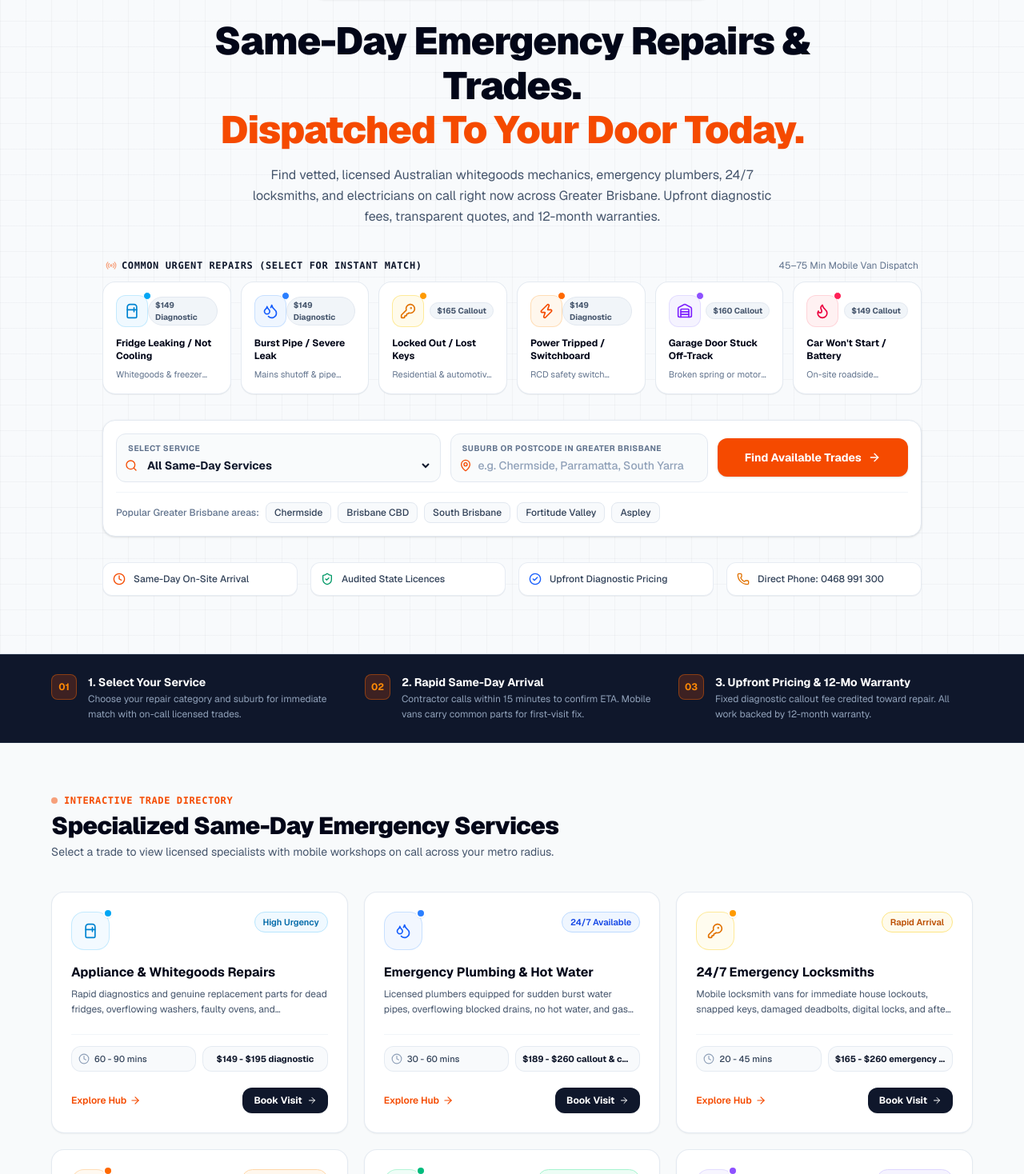
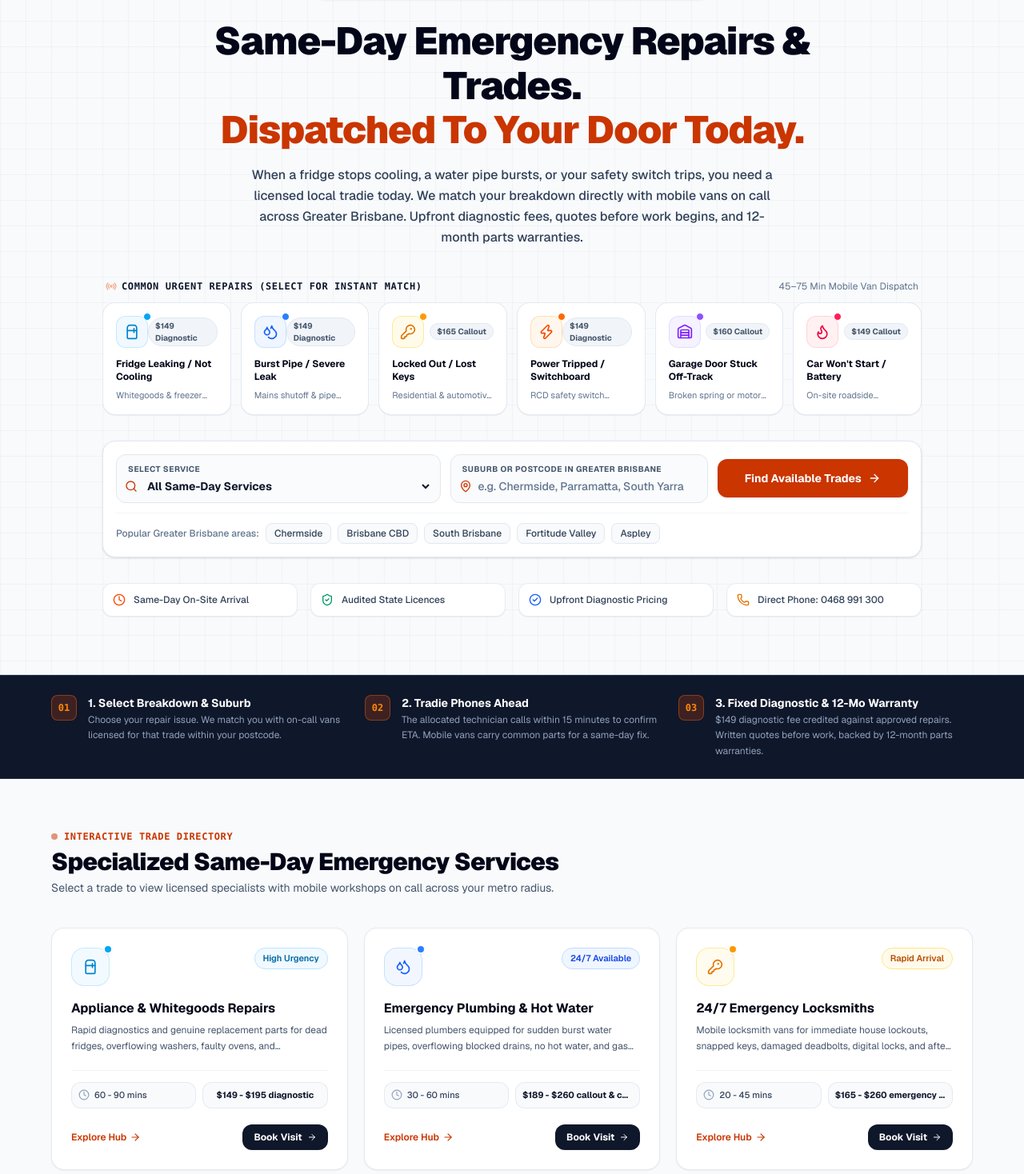
Before and after one commit to brisbanecomputerfix-jpg/samedayrepairs, a Next.js app: page / in a window 1280 px wide. Shown: the part 242-1710 px from the top of the page at 80% size. Built offline with nearby package versions, Linux system fonts and the light colour scheme.

Commit message:
perf: enhance web vitals, a11y landmarks, color contrast, and humanized content copy

```diff
--- a/src/app/page.tsx
+++ b/src/app/page.tsx
@@ -142,6 +142,7 @@ export default function HomePage() {
         onOpenRegister={() => setIsRegisterOpen(true)}
       />
 
+      <main id="main-content" className="flex-1">
         {/* Hero with Emergency Crisis Console */}
         <HeroSearch
           selectedCityId={selectedCityId}
@@ -157,37 +158,37 @@ export default function HomePage() {
           <div className="container mx-auto max-w-6xl">
             <div className="grid grid-cols-1 md:grid-cols-3 gap-6 text-sm">
               <div className="flex items-start gap-3.5">
-              <div className="h-8 w-8 rounded-lg bg-orange-600/20 border border-orange-500/40 text-orange-400 font-bold flex items-center justify-center shrink-0 text-xs">
+                <div className="h-8 w-8 rounded-lg bg-orange-600/20 border border-orange-500/40 text-orange-400 font-bold flex items-center justify-center shrink-0 text-xs font-mono">
                   01
                 </div>
                 <div>
-                <h3 className="font-bold text-white text-sm">1. Select Your Service</h3>
+                  <h3 className="font-bold text-white text-sm">1. Select Breakdown & Suburb</h3>
                   <p className="text-xs text-slate-400 mt-0.5 leading-relaxed">
-                  Choose your repair category and suburb for immediate match with on-call licensed trades.
+                    Choose your repair issue. We match you with on-call vans licensed for that trade within your postcode.
                   </p>
                 </div>
               </div>
 
               <div className="flex items-start gap-3.5">
-              <div className="h-8 w-8 rounded-lg bg-orange-600/20 border border-orange-500/40 text-orange-400 font-bold flex items-center justify-center shrink-0 text-xs">
+                <div className="h-8 w-8 rounded-lg bg-orange-600/20 border border-orange-500/40 text-orange-400 font-bold flex items-center justify-center shrink-0 text-xs font-mono">
                   02
                 </div>
                 <div>
-                <h3 className="font-bold text-white text-sm">2. Rapid Same-Day Arrival</h3>
+                  <h3 className="font-bold text-white text-sm">2. Tradie Phones Ahead</h3>
                   <p className="text-xs text-slate-400 mt-0.5 leading-relaxed">
-                  Contractor calls within 15 minutes to confirm ETA. Mobile vans carry common parts for first-visit fix.
+                    The allocated technician calls within 15 minutes to confirm ETA. Mobile vans carry common parts for a same-day fix.
                   </p>
                 </div>
               </div>
 
               <div className="flex items-start gap-3.5">
-              <div className="h-8 w-8 rounded-lg bg-orange-600/20 border border-orange-500/40 text-orange-400 font-bold flex items-center justify-center shrink-0 text-xs">
+                <div className="h-8 w-8 rounded-lg bg-orange-600/20 border border-orange-500/40 text-orange-400 font-bold flex items-center justify-center shrink-0 text-xs font-mono">
                   03
                 </div>
                 <div>
-                <h3 className="font-bold text-white text-sm">3. Upfront Pricing & 12-Mo Warranty</h3>
+                  <h3 className="font-bold text-white text-sm">3. Fixed Diagnostic & 12-Mo Warranty</h3>
                   <p className="text-xs text-slate-400 mt-0.5 leading-relaxed">
-                  Fixed diagnostic callout fee credited toward repair. All work backed by 12-month warranty.
+                    $149 diagnostic fee credited against approved repairs. Written quotes before work, backed by 12-month parts warranties.
                   </p>
                 </div>
               </div>
@@ -210,7 +211,7 @@ export default function HomePage() {
             <div>
               <div className="flex items-center gap-2">
                 <span className="flex h-2 w-2 rounded-full bg-emerald-500" />
-              <span className="text-xs font-bold uppercase tracking-wider text-emerald-800">
+                <span className="text-xs font-bold uppercase tracking-wider text-emerald-800 font-mono">
                   Verified Local Contractors
                 </span>
               </div>
@@ -226,6 +227,7 @@ export default function HomePage() {
             {/* Quick Filters */}
             <div className="flex flex-wrap items-center gap-2">
               <button
+                type="button"
                 onClick={() => setOnDutyOnly(!onDutyOnly)}
                 className={`rounded-xl border px-3.5 py-2 text-xs font-bold transition-all cursor-pointer flex items-center gap-1.5 ${
                   onDutyOnly
@@ -239,6 +241,9 @@ export default function HomePage() {
 
               {/* City Switcher */}
               <select
+                id="city-switcher"
+                name="city-switcher"
+                aria-label="Select Australian capital city or region"
                 value={selectedCityId}
                 onChange={(e) => setSelectedCityId(e.target.value)}
                 className="rounded-xl border border-slate-200 bg-white px-3.5 py-2 text-xs font-bold text-slate-900 focus:outline-hidden cursor-pointer shadow-2xs"
@@ -355,6 +360,7 @@ export default function HomePage() {
           </div>
         </div>
       </section>
+      </main>
 
       {/* Footer */}
       <Footer
--- a/src/components/category-grid.tsx
+++ b/src/components/category-grid.tsx
@@ -179,8 +179,8 @@ export function CategoryGrid({
       <div className="container mx-auto max-w-6xl">
         <div className="flex flex-col sm:flex-row sm:items-end justify-between mb-10 gap-4">
           <div>
-            <div className="flex items-center gap-2 text-xs font-bold uppercase tracking-wider text-orange-600 mb-1.5 font-mono">
-              <span className="w-2 h-2 rounded-full bg-orange-600 inline-block animate-pulse"></span>
+            <div className="flex items-center gap-2 text-xs font-bold uppercase tracking-wider text-orange-700 mb-1.5 font-mono">
+              <span className="w-2 h-2 rounded-full bg-orange-700 inline-block animate-pulse"></span>
               <span>Interactive Trade Directory</span>
             </div>
             <h2 className="text-2xl sm:text-3xl font-black text-slate-950 tracking-tight">
@@ -194,7 +194,7 @@ export function CategoryGrid({
           {selectedCategory !== "all" && (
             <button
               onClick={() => onSelectCategory("all")}
-              className="text-xs font-bold text-slate-700 hover:text-orange-600 bg-white border border-slate-200 rounded-xl px-3.5 py-2 shadow-2xs transition-colors self-start sm:self-auto cursor-pointer"
+              className="text-xs font-bold text-slate-700 hover:text-orange-700 bg-white border border-slate-200 rounded-xl px-3.5 py-2 shadow-2xs transition-colors self-start sm:self-auto cursor-pointer"
             >
               ← View All Services
             </button>
@@ -294,7 +294,7 @@ export function CategoryGrid({
                     <Link
                       href={`/category/${cat.slug}`}
                       onClick={(e) => e.stopPropagation()}
-                      className="text-xs font-semibold text-orange-600 hover:text-orange-700 transition-colors flex items-center gap-1 group/link"
+                      className="text-xs font-semibold text-orange-700 hover:text-orange-800 transition-colors flex items-center gap-1 group/link"
                     >
                       <span>Explore Hub</span>
                       <ArrowRight className="h-3.5 w-3.5 transition-transform group-hover/link:translate-x-1" />
@@ -306,7 +306,7 @@ export function CategoryGrid({
                         e.stopPropagation();
                         onOpenDispatch(cat.id);
                       }}
-                      className="text-xs font-bold bg-slate-900 hover:bg-orange-600 text-white px-3.5 py-2 rounded-xl shadow-2xs hover:shadow-sm transition-all duration-200 cursor-pointer active:scale-95 flex items-center gap-1.5"
+                      className="text-xs font-bold bg-slate-900 hover:bg-orange-700 text-white px-3.5 py-2 rounded-xl shadow-2xs hover:shadow-sm transition-all duration-200 cursor-pointer active:scale-95 flex items-center gap-1.5"
                     >
                       <span>Book Visit</span>
                       <ArrowRight className="h-3 w-3" />
@@ -331,7 +331,7 @@ export function CategoryGrid({
 
           <Link
             href="/trade-charter"
-            className="text-orange-600 font-bold hover:underline shrink-0 flex items-center gap-1"
+            className="text-orange-700 font-bold hover:underline shrink-0 flex items-center gap-1"
           >
             <span>Read Trade Charter & Standards</span>
             <ArrowRight className="h-3.5 w-3.5" />
--- a/src/components/hero-search.tsx
+++ b/src/components/hero-search.tsx
@@ -151,10 +151,10 @@ export function HeroSearch({
         <div className="text-center max-w-3xl mx-auto space-y-4">
           <h1 className="text-3xl sm:text-4xl md:text-5xl font-black text-slate-950 tracking-tight leading-[1.15] break-words">
             Same-Day Emergency Repairs & Trades. <br className="hidden sm:inline" />
-            <span className="text-orange-600">Dispatched To Your Door Today.</span>
+            <span className="text-orange-700">Dispatched To Your Door Today.</span>
           </h1>
-          <p className="text-sm sm:text-base text-slate-600 max-w-2xl mx-auto leading-relaxed">
-            Find vetted, licensed Australian whitegoods mechanics, emergency plumbers, 24/7 locksmiths, and electricians on call right now across {currentCity.name}. Upfront diagnostic fees, transparent quotes, and 12-month warranties.
+          <p className="text-sm sm:text-base text-slate-700 max-w-2xl mx-auto leading-relaxed font-medium">
+            When a fridge stops cooling, a water pipe bursts, or your safety switch trips, you need a licensed local tradie today. We match your breakdown directly with mobile vans on call across {currentCity.name}. Upfront diagnostic fees, quotes before work begins, and 12-month parts warranties.
           </p>
         </div>
 
@@ -256,12 +256,15 @@ export function HeroSearch({
 
             {/* Category Dropdown */}
             <div className="md:col-span-5 bg-slate-50/80 border border-slate-200 rounded-xl p-2.5">
-              <label className="text-[10px] font-bold uppercase tracking-wider text-slate-500 block px-1">
+              <label htmlFor="service-select" className="text-[10px] font-bold uppercase tracking-wider text-slate-600 block px-1">
                 Select Service
               </label>
               <div className="flex items-center mt-1">
-                <Search className="h-4 w-4 text-orange-600 mr-2 shrink-0" />
+                <Search className="h-4 w-4 text-orange-700 mr-2 shrink-0" />
                 <select
+                  id="service-select"
+                  name="service-select"
+                  aria-label="Select repair trade"
                   value={selectedCategory}
                   onChange={(e) => onSelectCategory(e.target.value)}
                   className="w-full bg-transparent text-sm font-bold text-slate-900 focus:outline-hidden cursor-pointer"
@@ -278,17 +281,20 @@ export function HeroSearch({
 
             {/* Suburb / Postcode Input */}
             <div className="md:col-span-4 bg-slate-50/80 border border-slate-200 rounded-xl p-2.5">
-              <label className="text-[10px] font-bold uppercase tracking-wider text-slate-500 block px-1">
+              <label htmlFor="suburb-query-input" className="text-[10px] font-bold uppercase tracking-wider text-slate-600 block px-1">
                 Suburb or Postcode in {currentCity.name}
               </label>
               <div className="flex items-center mt-1">
-                <MapPin className="h-4 w-4 text-orange-600 mr-2 shrink-0" />
+                <MapPin className="h-4 w-4 text-orange-700 mr-2 shrink-0" />
                 <input
+                  id="suburb-query-input"
+                  name="suburb-query-input"
+                  aria-label={`Suburb or Postcode in ${currentCity.name}`}
                   type="text"
                   value={suburbQuery}
                   onChange={(e) => onSuburbChange(e.target.value)}
                   placeholder="e.g. Chermside, Parramatta, South Yarra"
-                  className="w-full bg-transparent text-sm font-medium text-slate-900 placeholder-slate-400 focus:outline-hidden"
+                  className="w-full bg-transparent text-sm font-medium text-slate-900 placeholder-slate-500 focus:outline-hidden"
                 />
               </div>
             </div>
@@ -298,7 +304,7 @@ export function HeroSearch({
               <button
                 type="button"
                 onClick={onOpenDispatch}
-                className="w-full flex items-center justify-center gap-2 rounded-xl bg-orange-600 hover:bg-orange-700 py-3.5 px-4 text-sm font-bold text-white shadow-sm hover:shadow-md transition-all cursor-pointer"
+                className="w-full flex items-center justify-center gap-2 rounded-xl bg-orange-700 hover:bg-orange-800 py-3.5 px-4 text-sm font-bold text-white shadow-sm hover:shadow-md transition-all cursor-pointer"
               >
                 <span>Find Available Trades</span>
                 <ArrowRight className="h-4 w-4" />
--- a/src/components/mobile-sticky-bar.tsx
+++ b/src/components/mobile-sticky-bar.tsx
@@ -28,7 +28,7 @@ export function MobileStickyBar({ onOpenDispatch, suburbText }: MobileStickyBarP
         <button
           type="button"
           onClick={onOpenDispatch}
-          className="flex-1 flex items-center justify-center gap-2 rounded-lg bg-orange-600 hover:bg-orange-700 py-3 text-xs font-black uppercase tracking-wider text-white shadow-xs active:scale-98 transition-all cursor-pointer"
+          className="flex-1 flex items-center justify-center gap-2 rounded-lg bg-orange-700 hover:bg-orange-800 py-3 text-xs font-black uppercase tracking-wider text-white shadow-xs active:scale-98 transition-all cursor-pointer"
         >
           <Zap className="h-4 w-4 fill-white" />
           <span>Dispatch Tech</span>
--- a/src/components/provider-card.tsx
+++ b/src/components/provider-card.tsx
@@ -130,7 +130,7 @@ export function ProviderCard({ provider, onOpenDispatch }: ProviderCardProps) {
           <button
             type="button"
             onClick={() => onOpenDispatch(provider)}
-            className="flex items-center justify-center gap-1.5 rounded-xl bg-orange-600 hover:bg-orange-700 py-2.5 text-xs font-bold text-white shadow-xs transition-all cursor-pointer"
+            className="flex items-center justify-center gap-1.5 rounded-xl bg-orange-700 hover:bg-orange-800 py-2.5 text-xs font-bold text-white shadow-xs transition-all cursor-pointer"
           >
             <Zap className="h-3.5 w-3.5 fill-white" />
             <span>Book Visit</span>
--- a/src/components/scroll-to-top.tsx
+++ b/src/components/scroll-to-top.tsx
@@ -32,8 +32,8 @@ export function ScrollToTop() {
     <button
       type="button"
       onClick={scrollToTop}
-      aria-label="Scroll back to top"
-      className="fixed bottom-20 sm:bottom-6 right-4 sm:right-6 z-40 flex items-center gap-1.5 rounded-full border border-slate-300 bg-white/95 backdrop-blur-xs px-3.5 py-2.5 text-xs font-bold text-slate-800 shadow-lg hover:shadow-xl hover:border-orange-500 hover:text-orange-600 active:scale-95 transition-all cursor-pointer group"
+      aria-label="Back to top"
+      className="fixed bottom-20 sm:bottom-6 right-4 sm:right-6 z-40 flex items-center gap-1.5 rounded-full border border-slate-300 bg-white/95 backdrop-blur-xs px-3.5 py-2.5 text-xs font-bold text-slate-800 shadow-lg hover:shadow-xl hover:border-orange-500 hover:text-orange-600 active:scale-95 transition-all cursor-pointer group min-h-[44px] min-w-[44px]"
     >
       <ArrowUp className="h-4 w-4 text-orange-600 transition-transform group-hover:-translate-y-0.5" />
       <span className="hidden sm:inline">Back to Top</span>
```
Also changed, not shown: src/app/layout.tsx (+6 -2 lines), src/components/footer.tsx (+25 -36 lines), src/components/navbar.tsx (+7 -2 lines), src/components/trust-section.tsx (+18 -18 lines), src/app/privacy/page.tsx (line endings or trailing spaces), src/app/trade-charter/page.tsx (line endings or trailing spaces). Lines whose indentation alone changed are shown as unchanged.
